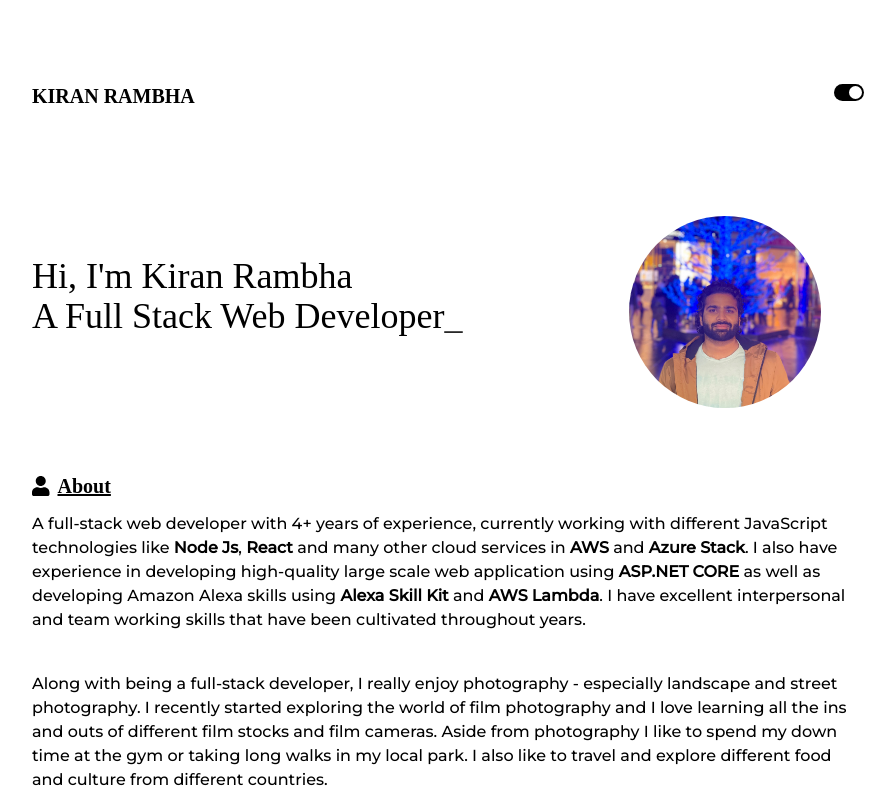
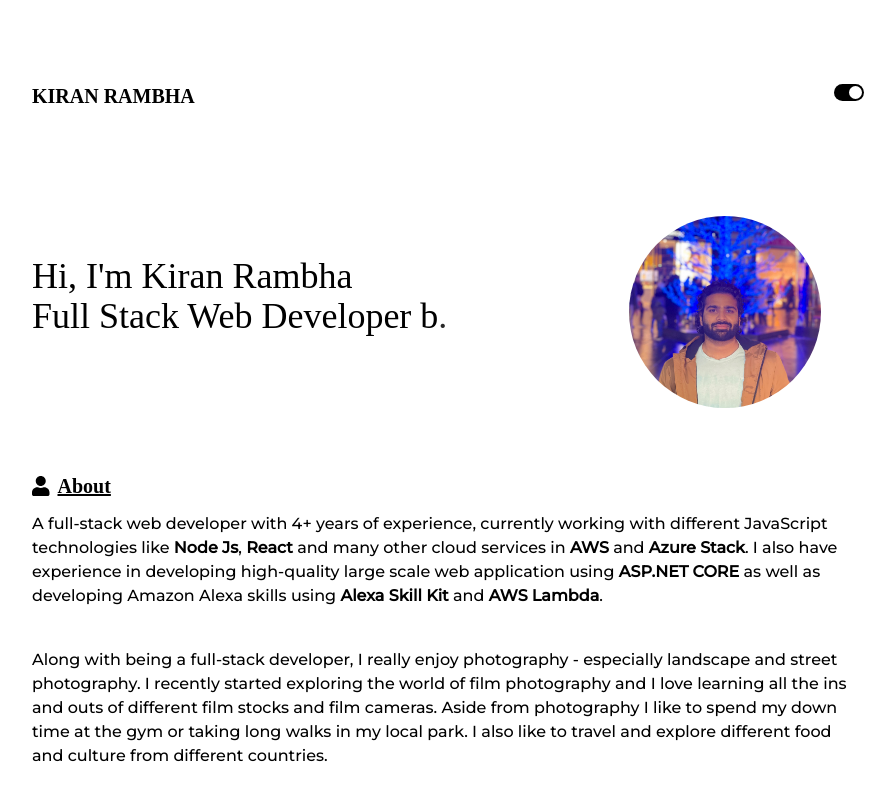
Before and after one commit to KiranRambha/ProjectReact, a React (Create React App) app: page / in a window 1280 px wide. Shown: the top 800 px of the page, without its empty margins (192-1087 px from the left). Built offline with nearby package versions, Linux system fonts and the light colour scheme; a web font is replaced by a local one.

Commit message:
small changes

```diff
--- a/src/Components/About.js
+++ b/src/Components/About.js
@@ -17,8 +17,7 @@ export default function About() {
           <b>Azure Stack</b>. I also have experience in developing high-quality
           large scale web application using <b>ASP.NET CORE</b> as well as
           developing Amazon Alexa skills using <b>Alexa Skill Kit</b> and{' '}
-          <b>AWS Lambda</b>. I have excellent interpersonal and team working
-          skills that have been cultivated throughout years.
+          <b>AWS Lambda</b>.
         </div>
         <div className='pb-10'>
           Along with being a full-stack developer, I really enjoy photography -
--- a/src/Components/Introduction.js
+++ b/src/Components/Introduction.js
@@ -15,16 +15,14 @@ export default function Introduction(props) {
             cursor={{
               show: true,
               blink: true,
-              element: '_',
-              hideWhenDone: true,
-              hideWhenDoneDelay: 2000,
+              element: '.',
             }}
             startDelay={2000}
           >
             Hi, I'm Kiran Rambha
             <br />
-            <Typist.Delay ms={1000} />A Full Stack Web Developer based in
-            London.
+            <Typist.Delay ms={1000} />
+            Full Stack Web Developer based in London
           </Typist>
         </div>
         <div className='md:w-2/5 xl:w-2/5 lg:pt-8 pb-10 lg:pb-16 xl:pt-6 md:float-left lg:float-left md:py-12 xl:pt-0'>
```
